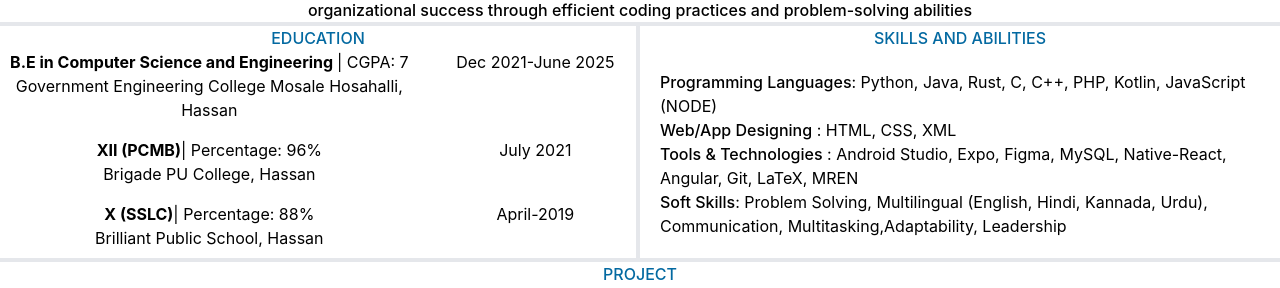
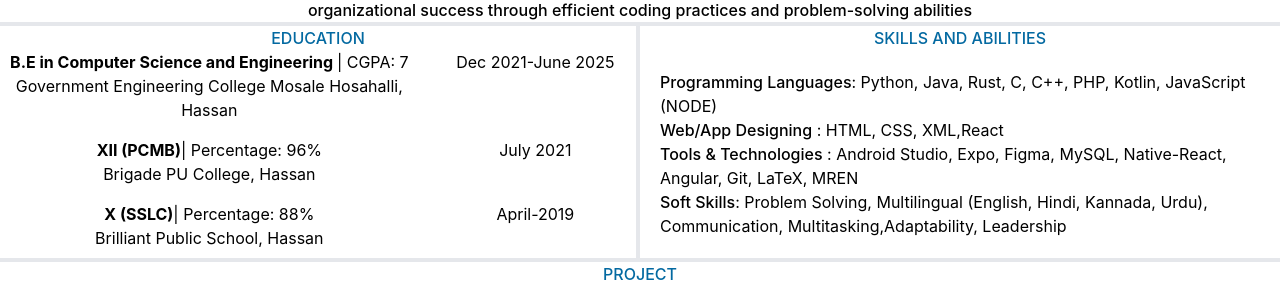
Before and after one commit to Muhammed-Adnaan/Portfolio, a React (Create React App) app: page / in a window 1280 px wide. Shown: the part 254-542 px from the top of the page. Built offline with nearby package versions, Linux system fonts and the light colour scheme.

Commit message:
added react to web skills

```diff
--- a/src/App.js
+++ b/src/App.js
@@ -61,7 +61,7 @@ function App() {
           </p>
           <div class="m-5">
             <span class="font-medium">Programming Languages</span>: Python, Java, Rust, C, C++, PHP, Kotlin, JavaScript (NODE)<br></br>
-            <span class="font-medium">Web/App Designing</span> : HTML, CSS, XML<br></br>
+            <span class="font-medium">Web/App Designing</span> : HTML, CSS, XML,React<br></br>
             <span class="font-medium">Tools & Technologies</span> : Android Studio, Expo, Figma, MySQL, Native-React, Angular, Git, LaTeX, MREN <br></br>
             <span class="font-medium">Soft Skills</span>: Problem Solving, Multilingual (English, Hindi, Kannada, Urdu), Communication, Multitasking,Adaptability, Leadership
           </div>
```
